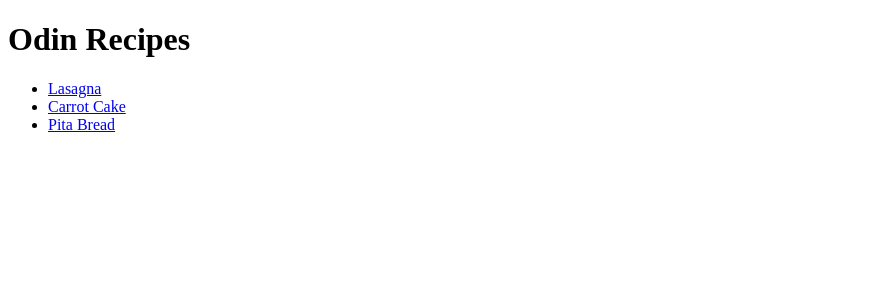
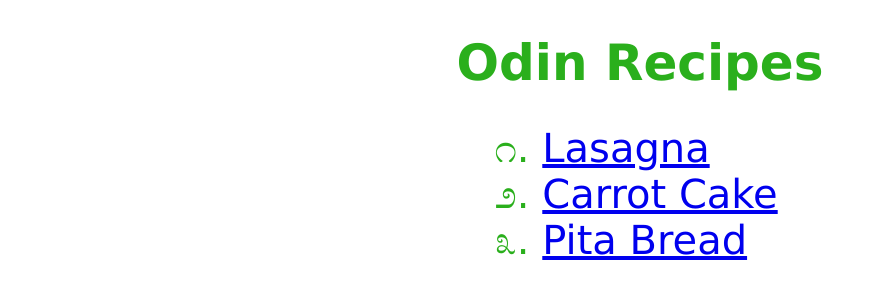
Before and after one commit to abdullahiawale/odin-recipes, a plain HTML site: page index.html in a window 1280 px wide. Shown: the whole page, without its empty margins (0-876 px from the left). Drawn offline with Linux system fonts and the light colour scheme.

Commit message:
added css to index.html and created styles.css

```diff
--- a/index.html
+++ b/index.html
@@ -6,16 +6,16 @@
     <meta http-equiv="X-UA-Compatible" content="IE=edge">
     <meta name="viewport" content="width=device-width, initial-scale=1.0">
     <title>Odin Recipes</title>
+    <link rel="stylesheet" href="./style.css">
 </head>
 
 <body>
-    <h1>Odin Recipes</h1>
+    <h1 class="recipes">Odin Recipes</h1>
     <ul>
         <li><a href="./recipes/lasagna.html">Lasagna</a></li>
         <li><a href="./recipes/carrotcake.html">Carrot Cake</a></li>
         <li><a href="./recipes/pitabread.html">Pita Bread</a></li>
     </ul>
-
 </body>
 
 </html>
--- /dev/null
+++ b/style.css
@@ -0,0 +1,19 @@
+body {
+    font-family: Verdana, Geneva, Tahoma, sans-serif;
+}
+
+.recipes {
+    font-size: 50px;
+    font-weight: 700;
+    text-align: center;
+    color: rgb(42, 175, 28);
+}
+
+ul {
+    display: table;
+    margin: 0 auto;
+    color: rgb(42, 175, 28);
+    list-style-type: kannada;
+    font-size: 40px;
+    font-weight: 500;
+}
```
Also changed, not shown: recipes/lasagna.html (+1 -0 lines).
